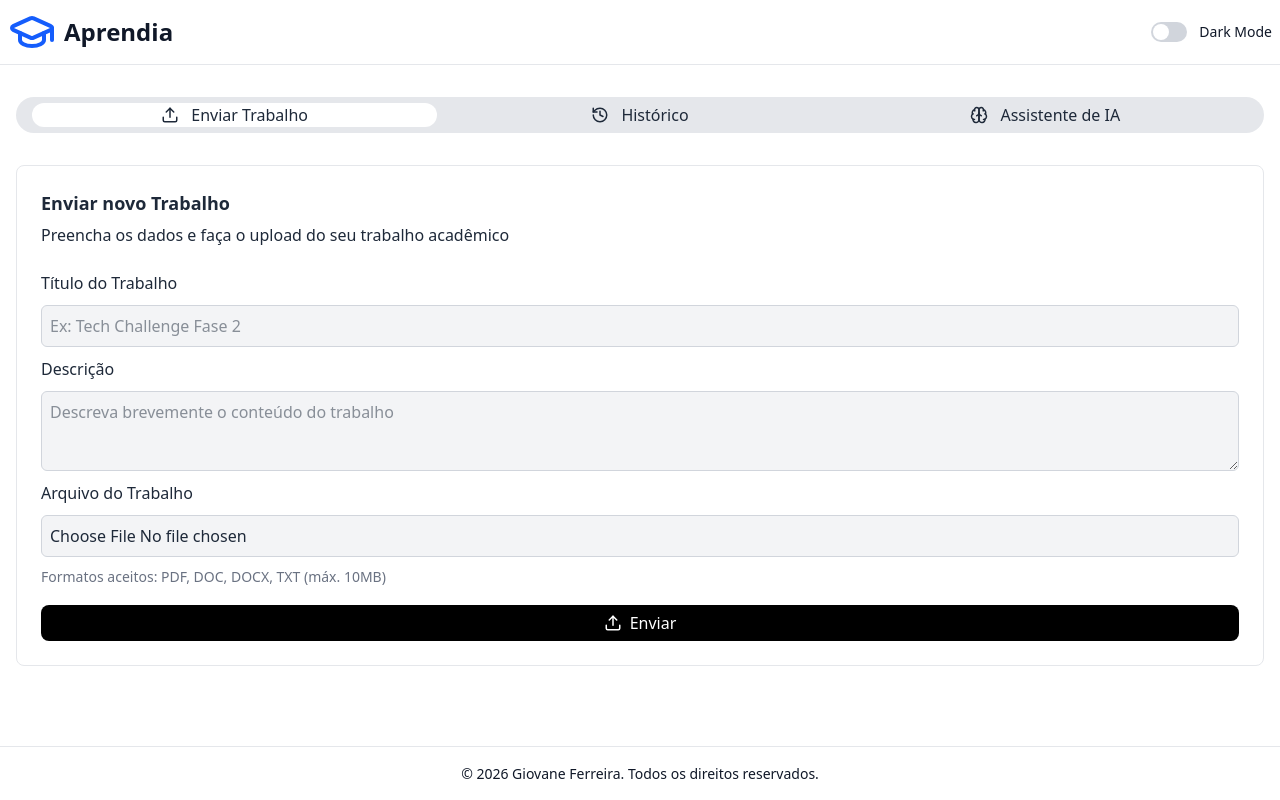
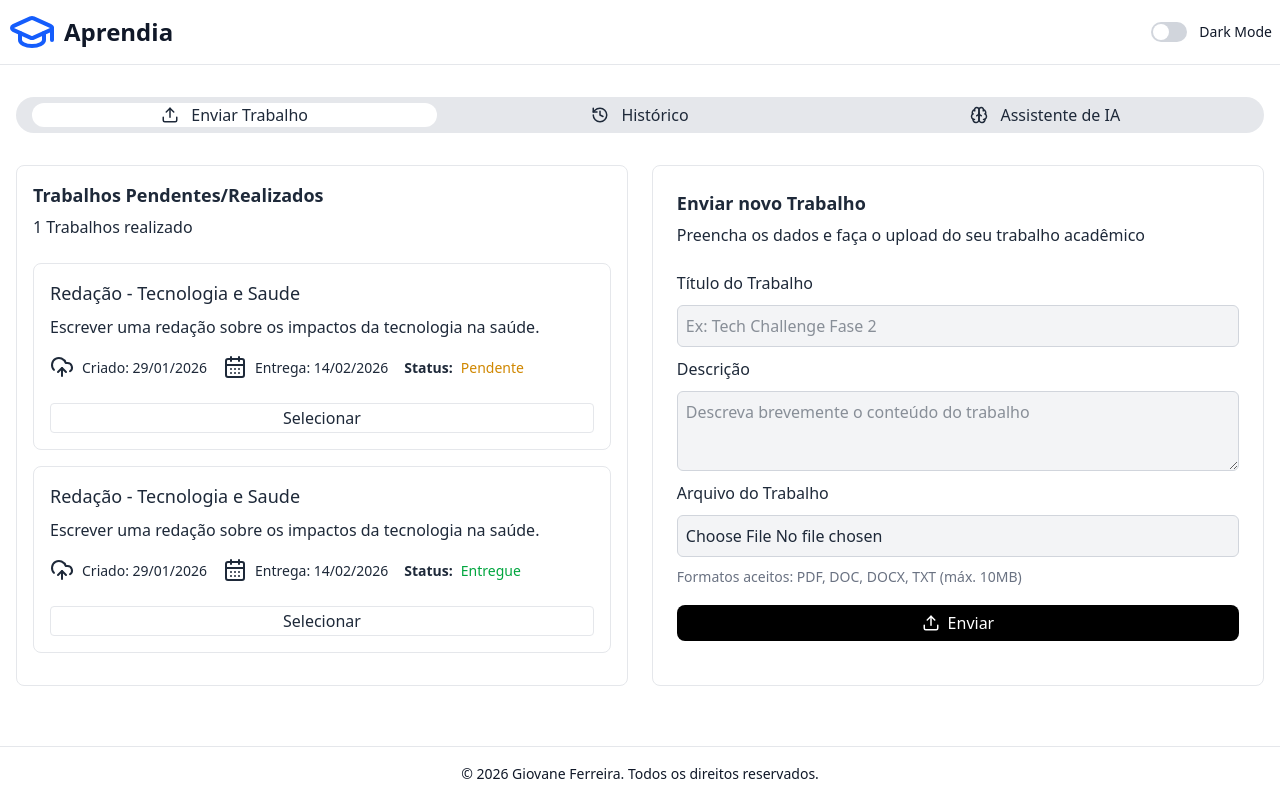
Before and after one commit to giovane-f16/pos-tech-hackaton, a Next.js app: page /aluno in a window 1280 px wide. Built offline with nearby package versions, Linux system fonts and the light colour scheme; no server answers.

Commit message:
Incluindo tela de trabalhos pendentes/realizados

```diff
--- a/src/app/aluno/page.tsx
+++ b/src/app/aluno/page.tsx
@@ -1,6 +1,6 @@
-'use client';
+"use client";
 
-import { Upload, History, Brain, Send } from "lucide-react";
+import { Upload, History, Brain, Send, CalendarDays, CloudUpload } from "lucide-react";
 import { useState } from "react";
 
 const AlunoPage = () => {
@@ -25,7 +25,48 @@ const AlunoPage = () => {
 
             <section className="mt-8">
                 {tab == "upload" && (
-                    <div className="border-gray-200 dark:border-gray-700 border rounded-lg p-6 dark:bg-gray-800">
+                    <div className="flex gap-x-6">
+                        <div className="w-1/2 border border-gray-200 rounded-lg p-4 dark:bg-gray-800 dark:border-gray-700">
+                            <h2 className="text-[18px] font-semibold mb-1.5 dark:text-white">Trabalhos Pendentes/Realizados</h2>
+                            <p className="mb-6">1 Trabalhos realizado</p>
+                            <ul className="mt-4">
+                                <li className="mb-4 border border-gray-200 rounded-lg p-4 dark:bg-gray-900 dark:border-gray-700">
+                                    <h2 className="text-[18px] font-medium mb-2">Redação - Tecnologia e Saude</h2>
+                                    <p className="mb-4">Escrever uma redação sobre os impactos da tecnologia na saúde.</p>
+                                    <div className="flex mb-6 text-[14px] gap-x-4">
+                                        <p className="flex items-center gap-x-2">
+                                            <CloudUpload /> Criado: 29/01/2026
+                                        </p>
+                                        <p className="flex items-center gap-x-2">
+                                            <CalendarDays />
+                                            Entrega: 14/02/2026
+                                        </p>
+                                        <p className="flex items-center gap-x-2 font-bold">
+                                            Status: <span className="text-yellow-600 dark:text-yellow-400 font-medium">Pendente</span>
+                                        </p>
+                                    </div>
+                                    <button className="px-4 py-0.5 border border-gray-200 rounded hover:bg-gray-200 w-full font-medium dark:hover:bg-gray-600">Selecionar</button>
+                                </li>
+                                <li className="mb-4 border border-gray-200 rounded-lg p-4 dark:bg-gray-900 dark:border-gray-700">
+                                    <h2 className="text-[18px] font-medium mb-2">Redação - Tecnologia e Saude</h2>
+                                    <p className="mb-4">Escrever uma redação sobre os impactos da tecnologia na saúde.</p>
+                                    <div className="flex mb-6 text-[14px] gap-x-4">
+                                        <p className="flex items-center gap-x-2">
+                                            <CloudUpload /> Criado: 29/01/2026
+                                        </p>
+                                        <p className="flex items-center gap-x-2">
+                                            <CalendarDays />
+                                            Entrega: 14/02/2026
+                                        </p>
+                                        <p className="flex items-center gap-x-2 font-bold">
+                                            Status: <span className="text-green-600 dark:text-green-400 font-medium flex items-center">Entregue</span>
+                                        </p>
+                                    </div>
+                                    <button className="px-4 py-0.5 border border-gray-200 rounded hover:bg-gray-200 w-full font-medium dark:hover:bg-gray-600">Selecionar</button>
+                                </li>
+                            </ul>
+                        </div>
+                        <div className="border-gray-200 dark:border-gray-700 border rounded-lg p-6 dark:bg-gray-800 w-1/2">
                             <h2 className="text-[18px] font-semibold mb-1.5 dark:text-white">Enviar novo Trabalho</h2>
                             <p className="dark:text-gray-300">Preencha os dados e faça o upload do seu trabalho acadêmico</p>
                             <form className="mt-6 flex flex-col gap-y-2.5">
@@ -41,6 +82,7 @@ const AlunoPage = () => {
                                     Enviar
                                 </button>
                             </form>
+                        </div>
                     </div>
                 )}
                 {tab == "history" && (
```
Lines whose indentation alone changed are shown as unchanged.
